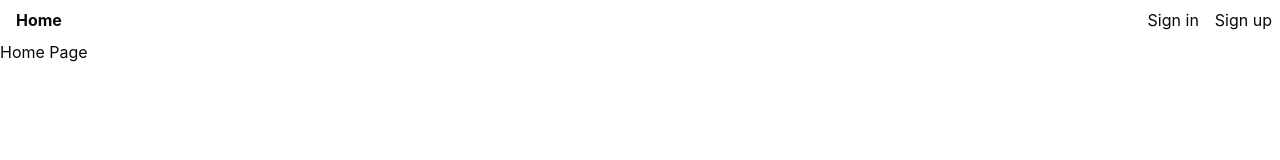
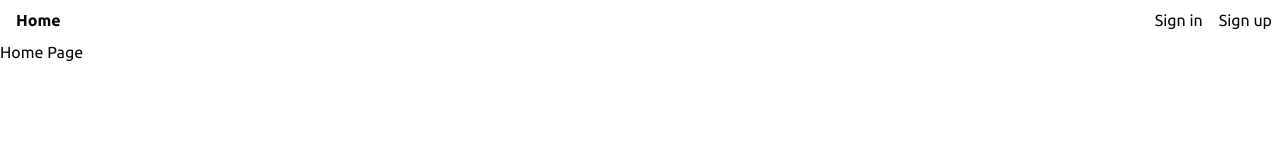
Before and after one commit to chuva-io/chuva-io.github.io, a React (Vite) app: page / in a window 1280 px wide. Shown: the top 160 px of the page. Built offline with nearby package versions, Linux system fonts and the light colour scheme; no server answers.

Commit message:
Set up Ubuntu font and set it as the default

```diff
--- a/src/styles.css
+++ b/src/styles.css
@@ -1,12 +1,12 @@
+@import url('https://fonts.googleapis.com/css2?family=Ubuntu:wght@300;400;500;700&display=swap');
 @import 'tailwindcss';
 
 @plugin "tailwindcss-animate";
+@config "../tailwind.config.js";
 
 body {
   @apply m-0;
-  font-family:
-    -apple-system, BlinkMacSystemFont, 'Segoe UI', 'Roboto', 'Oxygen', 'Ubuntu',
-    'Cantarell', 'Fira Sans', 'Droid Sans', 'Helvetica Neue', sans-serif;
+  @apply font-sans;
   -webkit-font-smoothing: antialiased;
   -moz-osx-font-smoothing: grayscale;
 }
--- a/tailwind.config.js
+++ b/tailwind.config.js
@@ -0,0 +1,9 @@
+export default {
+  theme: {
+    extend: {
+      fontFamily: {
+        sans: ['Ubuntu', 'sans-serif'],
+      },
+    },
+  },
+}
```
